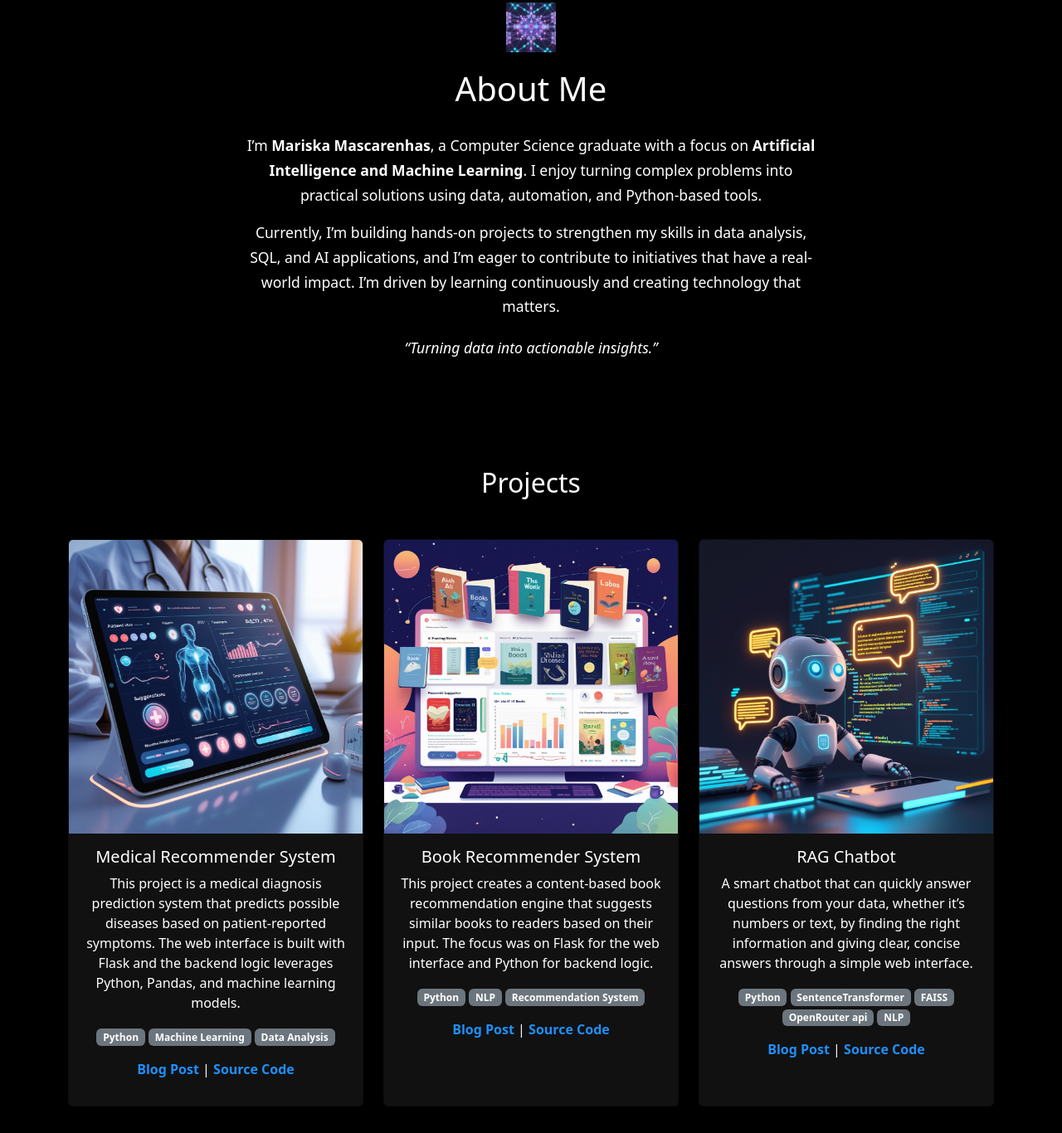
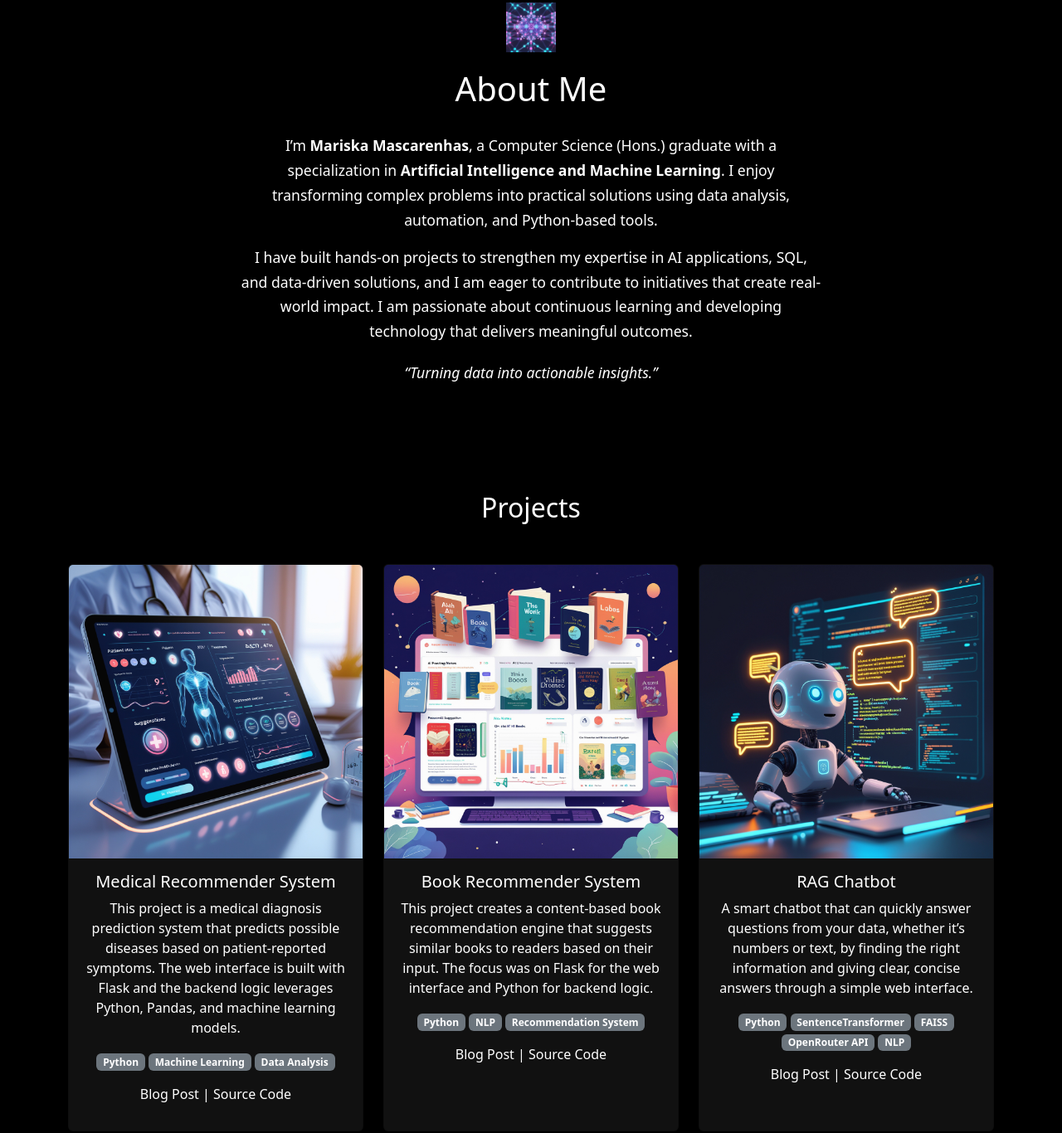
Before and after one commit to MariskaMascarenhas/mariska_portfolio1, a plain HTML site: page index.html in a window 1280 px wide. Shown: the part 133-1499 px from the top of the page at 83% size. Drawn offline with nearby package versions, Linux system fonts and the light colour scheme.

Commit message:
updated index.html

```diff
--- a/index.html
+++ b/index.html
@@ -12,7 +12,8 @@
   <style>
     html { scroll-behavior: smooth; }
     body { background-color: #000; color: #fff; position: relative; }
-    a, a:hover, a:focus { text-decoration: none; }
+    a, a:link, a:visited { text-decoration: none; color: #fff; transition: color 0.3s ease; }
+    a:hover, a:focus { color: #1E90FF; }
 
     /* Navbar */
     .navbar .nav-link.active { color: #1E90FF !important; font-weight: bold; }
@@ -22,13 +23,13 @@
     .about-section {
       text-align: center;
       padding: 80px 20px;
-      background-color: #000; /* solid black background */
+      background-color: #000;
     }
 
     .about-section h2 {
       font-size: 2.5rem;
       margin-bottom: 30px;
-      color: #fff; /* About heading white */
+      color: #fff;
     }
 
     .about-section .about-text {
@@ -36,7 +37,7 @@
       margin: 0 auto;
       font-size: 1.1rem;
       line-height: 1.7;
-      color: #fff; /* text white */
+      color: #fff;
     }
 
     .about-section .about-text p {
@@ -44,12 +45,12 @@
     }
 
     .about-section .about-text strong {
-      color: #fff; /* strong text white */
+      color: #fff;
     }
 
     .about-section .tagline {
       font-style: italic;
-      color: #fff; /* tagline text white */
+      color: #fff;
       margin-top: 20px;
       font-size: 1.1rem;
     }
@@ -118,13 +119,13 @@
 
   <section id="home">
 
-    <!-- About -->
+    <!-- About Section -->
     <section id="about" class="about-section">
       <img src="images/about/N.jpg" alt="AI Icon" class="about-icon">
       <h2>About Me</h2>
       <div class="about-text">
-        <p>I’m <strong>Mariska Mascarenhas</strong>, a Computer Science graduate with a focus on <strong>Artificial Intelligence and Machine Learning</strong>. I enjoy turning complex problems into practical solutions using data, automation, and Python-based tools.</p>
-        <p>Currently, I’m building hands-on projects to strengthen my skills in data analysis, SQL, and AI applications, and I’m eager to contribute to initiatives that have a real-world impact. I’m driven by learning continuously and creating technology that matters.</p>
+        <p>I’m <strong>Mariska Mascarenhas</strong>, a Computer Science (Hons.) graduate with a specialization in <strong>Artificial Intelligence and Machine Learning</strong>. I enjoy transforming complex problems into practical solutions using data analysis, automation, and Python-based tools.</p>
+        <p>I have built hands-on projects to strengthen my expertise in AI applications, SQL, and data-driven solutions, and I am eager to contribute to initiatives that create real-world impact. I am passionate about continuous learning and developing technology that delivers meaningful outcomes.</p>
         <div class="tagline">“Turning data into actionable insights.”</div>
       </div>
     </section>
@@ -147,8 +148,8 @@
                   <span class="badge bg-secondary">Data Analysis</span>
                 </p>
                 <p>
-                  <a href="blogs/medical_recommender.html" target="_blank" class="fw-bold" style="color:#1E90FF;">Blog Post</a> |
-                  <a href="https://github.com/MariskaMascarenhas/MedicalRecommenderSystem" target="_blank" class="fw-bold" style="color:#1E90FF;">Source Code</a>
+                  <a href="blogs/medical_recommender.html" target="_blank">Blog Post</a> |
+                  <a href="https://github.com/MariskaMascarenhas/MedicalRecommenderSystem" target="_blank">Source Code</a>
                 </p>
               </div>
             </div>
@@ -166,8 +167,8 @@
                   <span class="badge bg-secondary">Recommendation System</span>
                 </p>
                 <p>
-                  <a href="blogs/book_recommender.html" target="_blank" class="fw-bold" style="color:#1E90FF;">Blog Post</a> |
-                  <a href="https://github.com/MariskaMascarenhas/book-recommender-system" target="_blank" class="fw-bold" style="color:#1E90FF;">Source Code</a>
+                  <a href="blogs/book_recommender.html" target="_blank">Blog Post</a> |
+                  <a href="https://github.com/MariskaMascarenhas/book-recommender-system" target="_blank">Source Code</a>
                 </p>
               </div>
             </div>
@@ -183,12 +184,12 @@
                   <span class="badge bg-secondary">Python</span>
                   <span class="badge bg-secondary">SentenceTransformer</span>
                   <span class="badge bg-secondary">FAISS</span>
-                  <span class="badge bg-secondary">OpenRouter api</span>
+                  <span class="badge bg-secondary">OpenRouter API</span>
                   <span class="badge bg-secondary">NLP</span>
                 </p>
                 <p>
-                  <a href="blogs/rag_chatbot.html" target="_blank" class="fw-bold" style="color:#1E90FF;">Blog Post</a> |
-                  <a href="https://github.com/MariskaMascarenhas/ragchatbot" target="_blank" class="fw-bold" style="color:#1E90FF;">Source Code</a>
+                  <a href="blogs/rag_chatbot.html" target="_blank">Blog Post</a> |
+                  <a href="https://github.com/MariskaMascarenhas/ragchatbot" target="_blank">Source Code</a>
                 </p>
               </div>
             </div>
@@ -257,9 +258,13 @@
             <img src="https://img.icons8.com/ios-filled/30/ffffff/new-post.png" alt="Email Icon" class="me-2" />
             <span>mariskamascarenhas@gmail.com</span>
           </div>
-          <div class="col-md-6 col-lg-3 d-flex align-items-center justify-content-center">
+          <div class="col-md-6 col-lg-3 d-flex align-items-center justify-content-center mb-3 mb-md-0">
             <img src="https://img.icons8.com/ios-filled/30/ffffff/phone.png" alt="Phone Icon" class="me-2" />
             <span>8879200350</span>
+          </div>
+          <div class="col-md-6 col-lg-3 d-flex align-items-center justify-content-center">
+            <img src="https://img.icons8.com/ios-filled/30/ffffff/resume.png" alt="Resume Icon" class="me-2" style="width:30px;height:30px;">
+            <a href="./resume/Mariska_resume.pdf" download>Resume</a>
           </div>
         </div>
 
@@ -287,9 +292,6 @@
           <a href="https://www.linkedin.com/in/mariska-mascarenhas-57b72a249/" target="_blank">
             <img src="icons/linkedin.png" alt="LinkedIn"> LinkedIn
           </a>
-          <a href="./resume/Mariska_resume.pdf" target="_blank">
-            <img src="icons/resume.png" alt="Resume"> Resume
-          </a>
         </div>
 
       </div>
```
